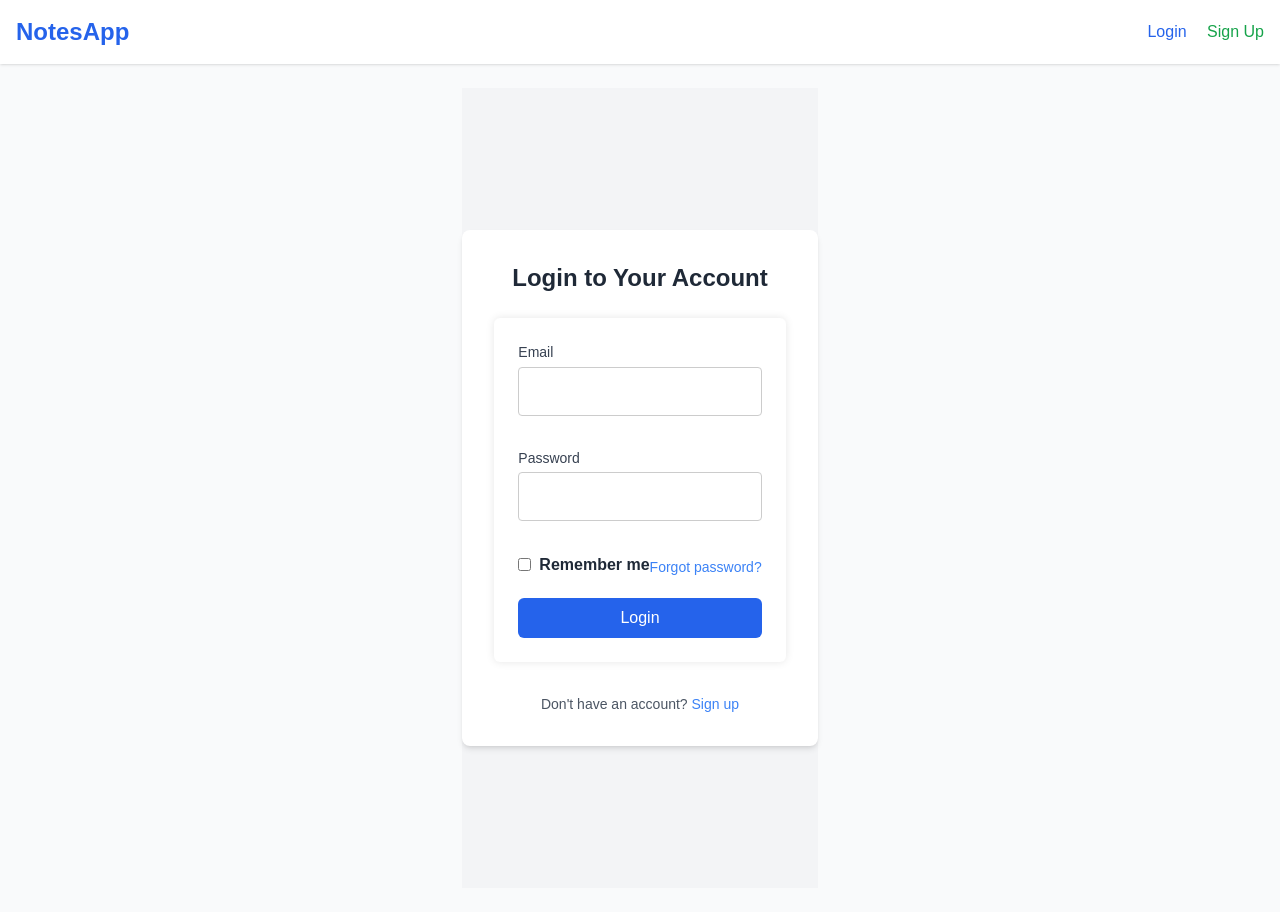
After one commit to Luna-Fassil/Notes-App, a Flask app: page /login in a window 1280 px wide. The commit adds this page. Run offline with Flask 3, Linux system fonts and the light colour scheme; some libraries are stand-ins or nearby versions.

Commit message:
Updated with CRUD

```diff
--- a/app.py
+++ b/app.py
@@ -1,11 +1,10 @@
-from flask import Flask, render_template, request, redirect, url_for, session, flash
+from flask import Flask, render_template, request, redirect, url_for, flash, session
+import sqlite3
+import os
 from werkzeug.security import generate_password_hash, check_password_hash
-import sqlite3
-from datetime import timedelta
 
 app = Flask(__name__)
-app.secret_key = 'your_secret_key'  # important for session
-app.permanent_session_lifetime = timedelta(days=7)  # for 'remember me'
+app.secret_key = os.urandom(24)
 
 DB_NAME = "notes.db"
 
@@ -19,8 +18,7 @@ def init_db():
         conn.execute("""
             CREATE TABLE IF NOT EXISTS users (
                 id INTEGER PRIMARY KEY AUTOINCREMENT,
-                username TEXT NOT NULL,
-                email TEXT UNIQUE NOT NULL,
+                username TEXT NOT NULL UNIQUE,
                 password TEXT NOT NULL
             )
         """)
@@ -30,132 +28,102 @@ def init_db():
                 user_id INTEGER NOT NULL,
                 title TEXT NOT NULL,
                 content TEXT NOT NULL,
-                created_at TIMESTAMP DEFAULT CURRENT_TIMESTAMP,
-                FOREIGN KEY(user_id) REFERENCES users(id)
+                FOREIGN KEY (user_id) REFERENCES users(id)
             )
         """)
         conn.commit()
 
-# Home
 @app.route('/')
-def home():
+def index():
     if 'user_id' in session:
         return redirect(url_for('dashboard'))
     return render_template('index.html')
 
-# Signup
 @app.route('/signup', methods=['GET', 'POST'])
 def signup():
     if request.method == 'POST':
         username = request.form['username']
-        email = request.form['email']
         password = generate_password_hash(request.form['password'])
-
-        with get_db_connection() as conn:
-            try:
-                conn.execute("INSERT INTO users (username, email, password) VALUES (?, ?, ?)",
-                             (username, email, password))
+        try:
+            with get_db_connection() as conn:
+                conn.execute("INSERT INTO users (username, password) VALUES (?, ?)", (username, password))
                 conn.commit()
-                flash('Account created! Please log in.', 'success')
-                return redirect(url_for('login'))
-            except sqlite3.IntegrityError:
-                flash('Email already exists.', 'danger')
-
+            flash('Signup successful! Please log in.', 'success')
+            return redirect(url_for('login'))
+        except sqlite3.IntegrityError:
+            flash('Username already exists.', 'error')
     return render_template('signup.html')
 
-# Login
 @app.route('/login', methods=['GET', 'POST'])
 def login():
     if request.method == 'POST':
-        email = request.form['email']
+        username = request.form['username']
         password = request.form['password']
-        remember = 'remember' in request.form
-
         with get_db_connection() as conn:
-            user = conn.execute("SELECT * FROM users WHERE email = ?", (email,)).fetchone()
+            user = conn.execute("SELECT * FROM users WHERE username = ?", (username,)).fetchone()
             if user and check_password_hash(user['password'], password):
-                session.permanent = remember
                 session['user_id'] = user['id']
-                session['username'] = user['username']
-                flash('Welcome back!', 'success')
+                flash('Logged in successfully!', 'success')
                 return redirect(url_for('dashboard'))
             else:
-                flash('Invalid email or password.', 'danger')
-
+                flash('Invalid credentials.', 'error')
     return render_template('login.html')
 
-# Logout
 @app.route('/logout')
 def logout():
-    session.clear()
+    session.pop('user_id', None)
     flash('You have been logged out.', 'info')
-    return redirect(url_for('home'))
+    return redirect(url_for('index'))
 
-# Dashboard / Notes List
 @app.route('/dashboard')
 def dashboard():
     if 'user_id' not in session:
         return redirect(url_for('login'))
-
     with get_db_connection() as conn:
-        notes = conn.execute("SELECT * FROM notes WHERE user_id = ? ORDER BY created_at DESC",
-                             (session['user_id'],)).fetchall()
+        notes = conn.execute("SELECT * FROM notes WHERE user_id = ?", (session['user_id'],)).fetchall()
     return render_template('dashboard.html', notes=notes)
 
-# Add Note
 @app.route('/add', methods=['GET', 'POST'])
 def add_note():
     if 'user_id' not in session:
         return redirect(url_for('login'))
-
     if request.method == 'POST':
         title = request.form['title']
         content = request.form['content']
         with get_db_connection() as conn:
-            conn.execute("INSERT INTO notes (user_id, title, content) VALUES (?, ?, ?)",
-                         (session['user_id'], title, content))
+            conn.execute("INSERT INTO notes (user_id, title, content) VALUES (?, ?, ?)", (session['user_id'], title, content))
             conn.commit()
-        flash('Note added!', 'success')
         return redirect(url_for('dashboard'))
-
     return render_template('add_note.html')
 
-# Delete Note
+@app.route('/edit/<int:id>', methods=['GET', 'POST'])
+def edit_note(id):
+    if 'user_id' not in session:
+        return redirect(url_for('login'))
+    with get_db_connection() as conn:
+        note = conn.execute("SELECT * FROM notes WHERE id = ? AND user_id = ?", (id, session['user_id'])).fetchone()
+        if not note:
+            return render_template('404.html'), 404
+        if request.method == 'POST':
+            title = request.form['title']
+            content = request.form['content']
+            conn.execute("UPDATE notes SET title = ?, content = ? WHERE id = ?", (title, content, id))
+            conn.commit()
+            return redirect(url_for('dashboard'))
+    return render_template('edit_note.html', note=note)
+
 @app.route('/delete/<int:id>', methods=['POST'])
 def delete_note(id):
     if 'user_id' not in session:
         return redirect(url_for('login'))
-
     with get_db_connection() as conn:
         conn.execute("DELETE FROM notes WHERE id = ? AND user_id = ?", (id, session['user_id']))
         conn.commit()
-    flash('Note deleted.', 'info')
     return redirect(url_for('dashboard'))
 
-# Edit Note
-@app.route('/edit/<int:id>', methods=['GET', 'POST'])
-def edit_note(id):
-    if 'user_id' not in session:
-        return redirect(url_for('login'))
-
-    with get_db_connection() as conn:
-        note = conn.execute("SELECT * FROM notes WHERE id = ? AND user_id = ?",
-                            (id, session['user_id'])).fetchone()
-
-        if not note:
-            flash('Note not found.', 'warning')
-            return redirect(url_for('dashboard'))
-
-        if request.method == 'POST':
-            title = request.form['title']
-            content = request.form['content']
-            conn.execute("UPDATE notes SET title = ?, content = ? WHERE id = ? AND user_id = ?",
-                         (title, content, id, session['user_id']))
-            conn.commit()
-            flash('Note updated!', 'success')
-            return redirect(url_for('dashboard'))
-
-    return render_template('edit_note.html', note=note)
+@app.errorhandler(404)
+def page_not_found(e):
+    return render_template('404.html'), 404
 
 if __name__ == '__main__':
     init_db()
--- a/static/css/style.css
+++ b/static/css/style.css
@@ -1,52 +1,115 @@
-/* style.css — for custom styles beyond Tailwind */
-
-/* Example: custom button hover glow effect */
-.btn-glow {
-  transition: all 0.3s ease;
+/* Reset some defaults */
+* {
+  box-sizing: border-box;
+  margin: 0;
+  padding: 0;
+  font-family: Arial, sans-serif;
 }
 
-.btn-glow:hover {
-  box-shadow: 0 0 10px rgba(59, 130, 246, 0.7); /* blue glow */
+body {
+  background-color: #f7f7f7;
+  color: #333;
+  line-height: 1.6;
+  min-height: 100vh;
+  display: flex;
+  flex-direction: column;
 }
 
-/* Example: custom card shadow */
-.card {
-  box-shadow: 0 4px 8px rgba(0, 0, 0, 0.08);
-  border-radius: 0.5rem;
-  padding: 1.5rem;
-  background-color: #ffffff;
+header {
+  background-color: #005f73;
+  color: #fff;
+  padding: 1rem 2rem;
+  text-align: center;
+  font-size: 1.8rem;
+  font-weight: bold;
 }
 
-/* Example: smooth fade-in animation for page load */
-.fade-in {
-  animation: fadeIn 0.6s ease forwards;
-  opacity: 0;
+.container {
+  max-width: 900px;
+  margin: 2rem auto;
+  padding: 0 1rem;
+  flex-grow: 1;
 }
 
-@keyframes fadeIn {
-  to {
-    opacity: 1;
-  }
+button, input[type="submit"] {
+  background-color: #0a9396;
+  color: white;
+  border: none;
+  padding: 0.6rem 1.2rem;
+  font-size: 1rem;
+  border-radius: 4px;
+  cursor: pointer;
+  transition: background-color 0.3s ease;
 }
 
-/* Example: flash message alert override if needed */
-.alert {
-  padding: 1rem;
-  border-radius: 0.375rem;
-  margin-bottom: 1rem;
+button:hover, input[type="submit"]:hover {
+  background-color: #005f73;
 }
 
-.alert-success {
-  background-color: #d1fae5;
-  color: #065f46;
+form {
+  background: white;
+  padding: 1.5rem;
+  border-radius: 6px;
+  box-shadow: 0 0 8px rgba(0,0,0,0.1);
+  margin-bottom: 2rem;
 }
 
-.alert-danger {
-  background-color: #fee2e2;
-  color: #991b1b;
+input[type="text"], textarea, input[type="password"], input[type="email"] {
+  width: 100%;
+  padding: 0.7rem;
+  margin-bottom: 1rem;
+  border: 1px solid #ccc;
+  border-radius: 4px;
+  font-size: 1rem;
 }
 
-/* Optional: override body font */
-body {
-  font-family: 'Inter', sans-serif;
+label {
+  display: block;
+  margin-bottom: 0.3rem;
+  font-weight: bold;
 }
+
+.note {
+  background: white;
+  padding: 1rem;
+  margin-bottom: 1rem;
+  border-radius: 6px;
+  box-shadow: 0 0 4px rgba(0,0,0,0.1);
+  position: relative;
+}
+
+.note h3 {
+  margin-bottom: 0.5rem;
+}
+
+.note p {
+  white-space: pre-wrap;
+}
+
+.note .actions {
+  position: absolute;
+  top: 1rem;
+  right: 1rem;
+}
+
+.note .actions form {
+  display: inline;
+}
+
+a {
+  color: #0a9396;
+  text-decoration: none;
+}
+
+a:hover {
+  text-decoration: underline;
+}
+
+footer {
+  background-color: #005f73;
+  color: #fff;
+  padding: 1rem 2rem;
+  text-align: center;
+  font-size: 0.9rem;
+  margin-top: auto;
+}
--- a/templates/base.html
+++ b/templates/base.html
@@ -1,22 +1,22 @@
 <!DOCTYPE html>
 <html lang="en">
 <head>
-  <meta charset="UTF-8">
-  <meta name="viewport" content="width=device-width, initial-scale=1">
+  <meta charset="UTF-8" />
+  <meta name="viewport" content="width=device-width, initial-scale=1" />
   <title>{% block title %}Notes App{% endblock %}</title>
 
-  <!-- Tailwind CSS via CDN -->
+  <!-- Tailwind CSS CDN -->
   <script src="https://cdn.tailwindcss.com"></script>
 
   <!-- Custom CSS -->
-  <link rel="stylesheet" href="{{ url_for('static', filename='css/style.css') }}">
+  <link rel="stylesheet" href="{{ url_for('static', filename='css/style.css') }}" />
 </head>
-
 <body class="bg-gray-50 text-gray-800">
 
   <!-- Navbar -->
   <nav class="bg-white shadow p-4 flex justify-between items-center">
-    <a href="{{ url_for('home') }}" class="text-2xl font-bold text-blue-600">NotesApp</a>
+    <!-- Changed 'home' to 'index' -->
+    <a href="{{ url_for('index') }}" class="text-2xl font-bold text-blue-600">NotesApp</a>
 
     <div class="space-x-4">
       {% if 'user_id' in session %}
@@ -30,7 +30,7 @@
     </div>
   </nav>
 
-  <!-- Page content wrapper -->
+  <!-- Page container -->
   <div class="max-w-3xl mx-auto p-6">
 
     <!-- Flash messages -->
@@ -58,7 +58,7 @@
       {% endif %}
     {% endwith %}
 
-    <!-- Main page content -->
+    <!-- Main content -->
     {% block content %}{% endblock %}
 
   </div>
--- /dev/null
+++ b/templates/login.html
@@ -0,0 +1,30 @@
+{% extends "base.html" %}
+
+{% block content %}
+<div class="min-h-screen flex items-center justify-center bg-gray-100">
+  <div class="bg-white p-8 rounded-lg shadow-md w-full max-w-md">
+    <h2 class="text-2xl font-semibold text-center mb-6">Login to Your Account</h2>
+    <form action="{{ url_for('login') }}" method="POST" class="space-y-4">
+      <div>
+        <label for="email" class="block text-sm font-medium text-gray-700">Email</label>
+        <input type="email" name="email" id="email" required class="w-full px-4 py-2 border rounded-md focus:outline-none focus:ring focus:border-blue-300">
+      </div>
+      <div>
+        <label for="password" class="block text-sm font-medium text-gray-700">Password</label>
+        <input type="password" name="password" id="password" required class="w-full px-4 py-2 border rounded-md focus:outline-none focus:ring focus:border-blue-300">
+      </div>
+      <div class="flex items-center justify-between">
+        <label class="flex items-center">
+          <input type="checkbox" name="remember" class="mr-2"> Remember me
+        </label>
+        <a href="{{ url_for('forgot_password') }}" class="text-sm text-blue-500 hover:underline">Forgot password?</a>
+      </div>
+      <button type="submit" class="w-full bg-blue-600 text-white py-2 rounded-md hover:bg-blue-700">Login</button>
+    </form>
+    <p class="mt-4 text-center text-sm text-gray-600">
+      Don't have an account?
+      <a href="{{ url_for('signup') }}" class="text-blue-500 hover:underline">Sign up</a>
+    </p>
+  </div>
+</div>
+{% endblock %}
```
Also changed, not shown: package.json (added, +23 -0 lines), templates/404.html (added, +9 -0 lines), templates/add_note.html (+9 -9 lines), templates/dashboard.html (added, +24 -0 lines), templates/edit_note.html (added, +10 -0 lines), templates/forgot_password.html (added, +26 -0 lines), templates/index.html (+7 -9 lines), templates/reset_password.html (added, +10 -0 lines), templates/signup.html (+14 -0 lines), notes.db, package-lock.json (added), 1 other file.
